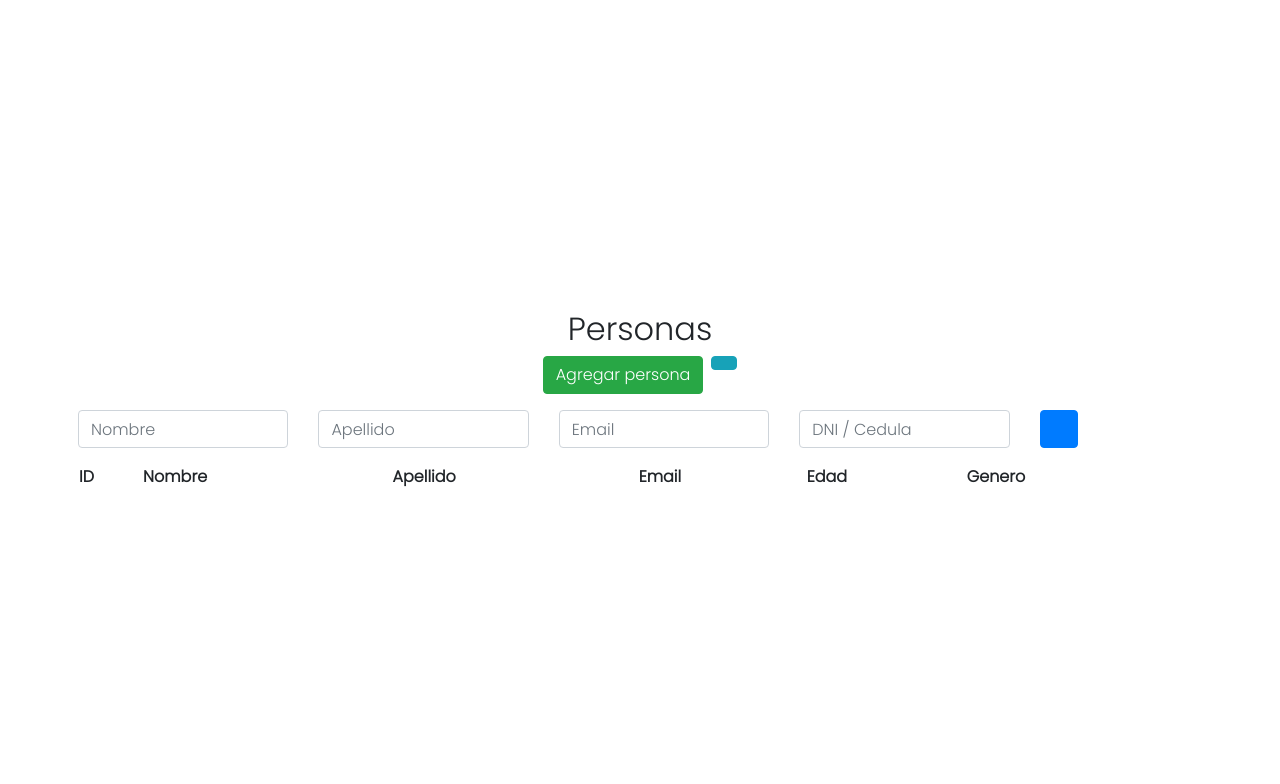
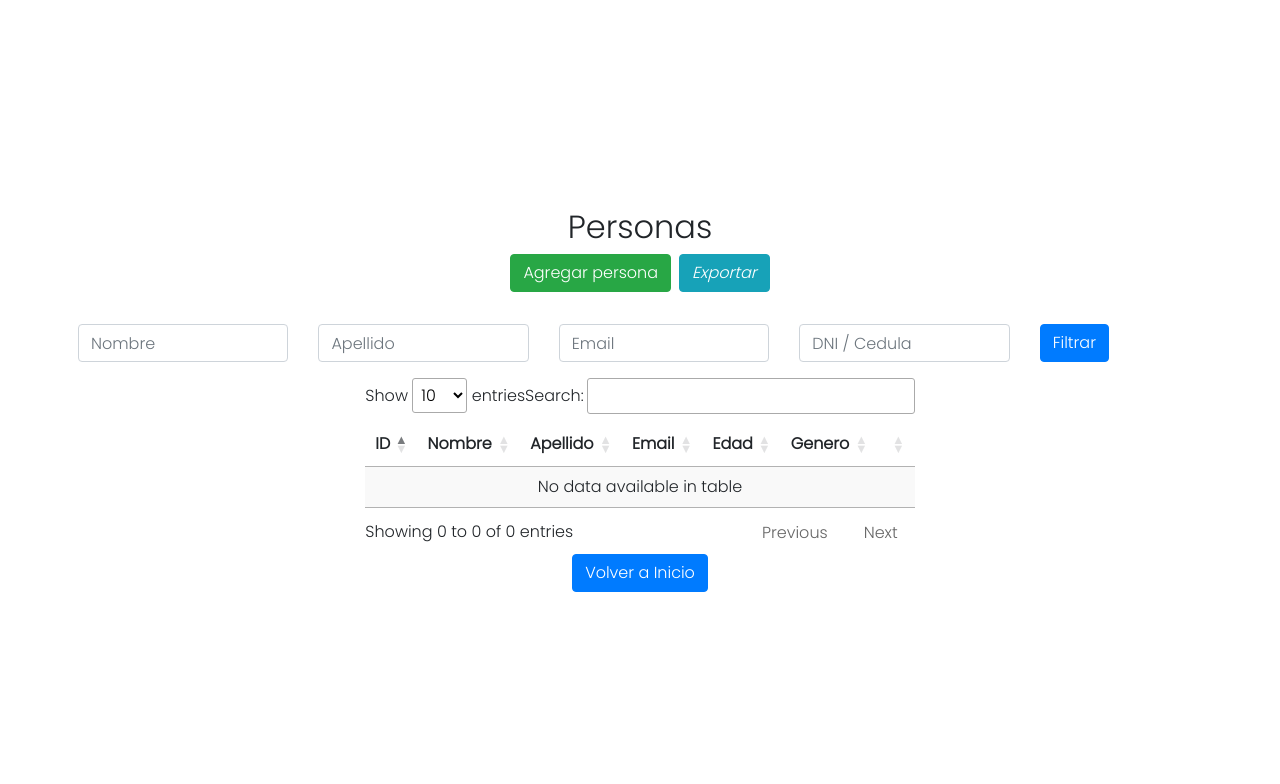
Before and after one commit to AgustinDarioFerreyra/Proyecto_Final_PIL, a Flask app: page /personas in a window 1280 px wide. Shown: the part 56-840 px from the top of the page. Run offline with Flask 3, Linux system fonts and the light colour scheme; the visitor is signed in with stand-in values (Sample User, id 1); lists and menus that the app fills with data are empty; some libraries are stand-ins or nearby versions.

Commit message:
Links de styles en base.html, retoques en templates.personas

```diff
--- a/templates/comun/base.html
+++ b/templates/comun/base.html
@@ -3,14 +3,19 @@
   <head>
     <meta charset="UTF-8">
     <meta name="viewport" content="width=device-width, initial-scale=1.0">
+    <title>EduGestion</title>
     <link rel="stylesheet" href="{{ url_for('static', filename='style.css') }}">
     <link rel="stylesheet" href="https://stackpath.bootstrapcdn.com/bootstrap/4.4.1/css/bootstrap.min.css" integrity="sha384-Vkoo8x4CGsO3+Hhxv8T/Q5PaXtkKtu6ug5TOeNV6gBiFeWPGFN9MuhOf23Q9Ifjh" crossorigin="anonymous">
-        <link rel="stylesheet" href="https://cdnjs.cloudflare.com/ajax/libs/font-awesome/4.7.0/css/font-awesome.min.css">
+    <link rel="icon" href="./static/img/cuaderno.ico">
     <link rel="preconnect" href="https://fonts.googleapis.com">
     <link rel="preconnect" href="https://fonts.gstatic.com" crossorigin>
     <link href="https://fonts.googleapis.com/css2?family=Bricolage+Grotesque&family=Poppins:wght@300&family=Questrial&display=swap" rel="stylesheet">
-        <link rel="icon" href="./static/img/cuaderno.ico">
-      <title>EduGestion</title>
+    <link rel="stylesheet" href="https://cdnjs.cloudflare.com/ajax/libs/font-awesome/4.7.0/css/font-awesome.min.css">
+    <link rel="stylesheet" href="https://cdn.datatables.net/1.13.6/css/jquery.dataTables.min.css">
+    <script src="https://code.jquery.com/jquery-3.7.1.js" integrity="sha256-eKhayi8LEQwp4NKxN+CfCh+3qOVUtJn3QNZ0TciWLP4=" crossorigin="anonymous"></script>
+    <script src="https://cdn.jsdelivr.net/npm/popper.js@1.16.0/dist/umd/popper.min.js" integrity="sha384-Q6E9RHvbIyZFJoft+2mJbHaEWldlvI9IOYy5n3zV9zzTtmI3UksdQRVvoxMfooAo" crossorigin="anonymous"></script>
+    <script src="https://stackpath.bootstrapcdn.com/bootstrap/4.4.1/js/bootstrap.min.js" integrity="sha384-wfSDF2E50Y2D1uUdj0O3uMBJnjuUD4Ih7YwaYd1iqfktj0Uod8GCExl3Og8ifwB6" crossorigin="anonymous"></script>
+    <script src="https://cdn.datatables.net/1.13.6/js/jquery.dataTables.min.js"></script>
   </head>
   <body>
     <nav class="navbar navbar-expand-lg bg-body-tertiary">
--- a/templates/personas/editar_persona.html
+++ b/templates/personas/editar_persona.html
@@ -94,7 +94,7 @@
 
                         // Recorrer la lista de resultados y agregar cada fila a la tabla
                         $.each(data.Resultado, function (index, carrera) {
-                            var botonEliminar = '<button class="btn btn-danger eliminarButton" data-id="' + carrera.id + '"><i class="fa-regular fa-trash-can"></i></button>';
+                            var botonEliminar = '<button class="btn btn-danger eliminarButton" data-id="' + carrera.id + '"><i class="fa-regular fa-trash-can"></i>Dar de Baja</button>';
                             dataTable.row.add([
                                 carrera.universidad,
                                 carrera.facultad,
--- a/templates/personas/personas.html
+++ b/templates/personas/personas.html
@@ -2,6 +2,7 @@
 {% import 'comun/modal_eliminar.html' as modal_eliminar %}
 
 {% block content %}
+
 	<div class="container p-2">
 		<h2 class="text-center">Personas</h2>
 		<div class="row">
@@ -10,7 +11,7 @@
 			</div>
 			<div>
 				<form method="GET" action="{{ url_for('routes_personas.generar_excel') }}" class="mb-3">
-				<button class="btn btn-info mb-3" type="submit"><i class="fa-regular fa-file-excel"></i></button>
+					<button class="btn btn-info mb-3" type="submit"><i class="fa-regular fa-file-excel">Exportar</i></button>
 				</form>
 			</div>
 		</div>
@@ -39,7 +40,7 @@
 				</div>
 
 				<div class="col-2">
-				<button type="submit" class="btn btn-primary"><i class="fa-solid fa-filter"></i></button>
+					<button type="submit" class="btn btn-primary">Filtrar</button>
 				</div>
 			</div>
 		</form>
@@ -70,9 +71,9 @@
 					<!-- ... (otros campos) ... -->
 					<td>
 						<a href="{{ url_for('routes_personas.editar_persona', persona_id=persona.id) }}"
-						class="btn btn-success"><i class="fa-regular fa-pen-to-square"></i></a>
+							class="btn btn-success"><i class="fa-regular fa-pen-to-square"></i>Editar</a>
 						<button class="btn btn-danger" data-toggle="modal" data-target="#eliminarModal{{ persona.id }}"><i
-							class="fa-regular fa-trash-can"></i></button>
+								class="fa-regular fa-trash-can"></i>Dar de Baja</button>
 					</td>
 				</tr>
 				<!-- Modal para confirmar la eliminación -->
@@ -86,7 +87,6 @@
 			</tbody>
 		</table>
 
-</div>
 		<a class="btn btn-primary" href="{{ url_for('routes.index') }}">Volver a Inicio</a>
 	</div>
 
```
Lines whose indentation alone changed are shown as unchanged.
